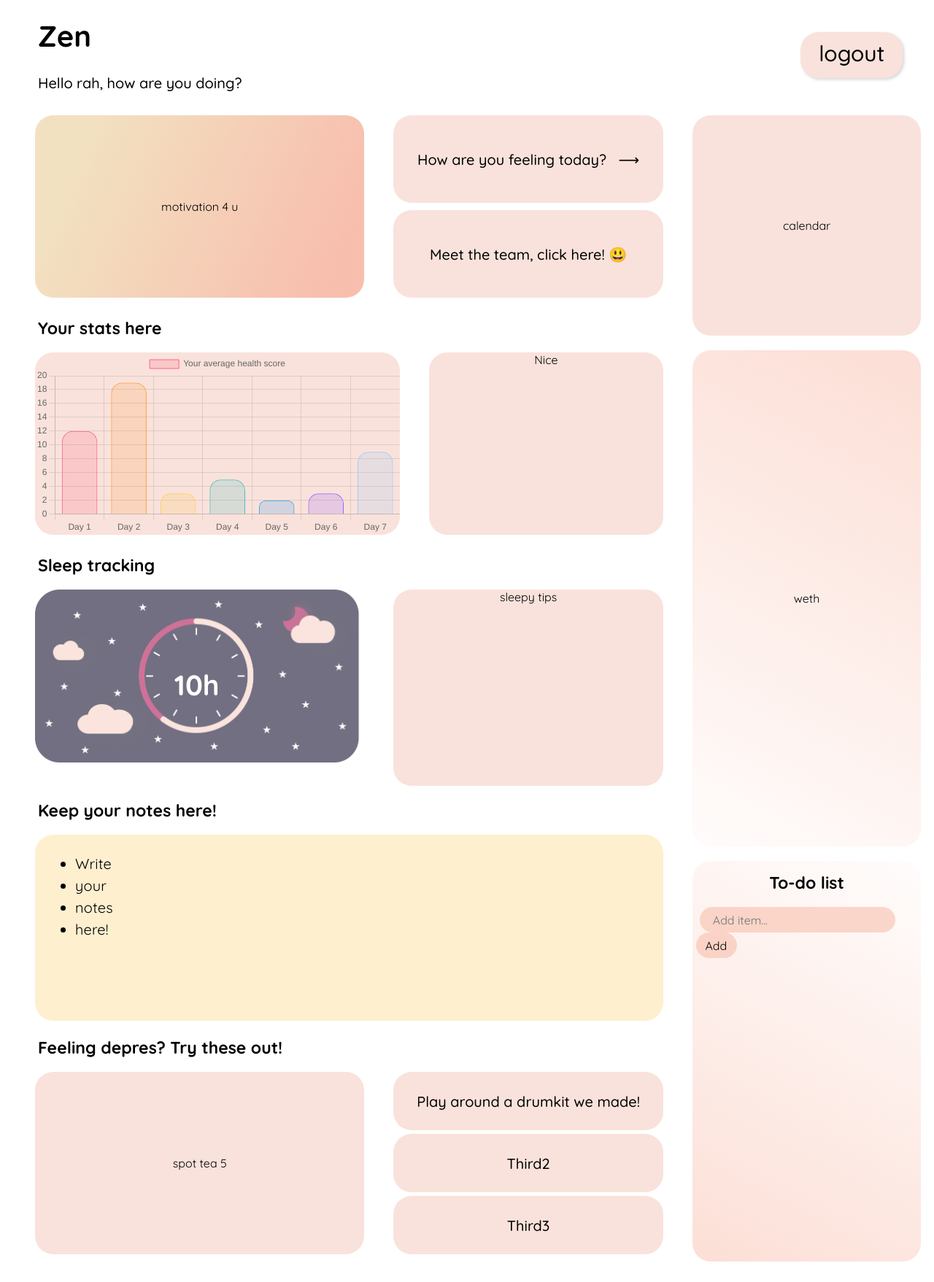
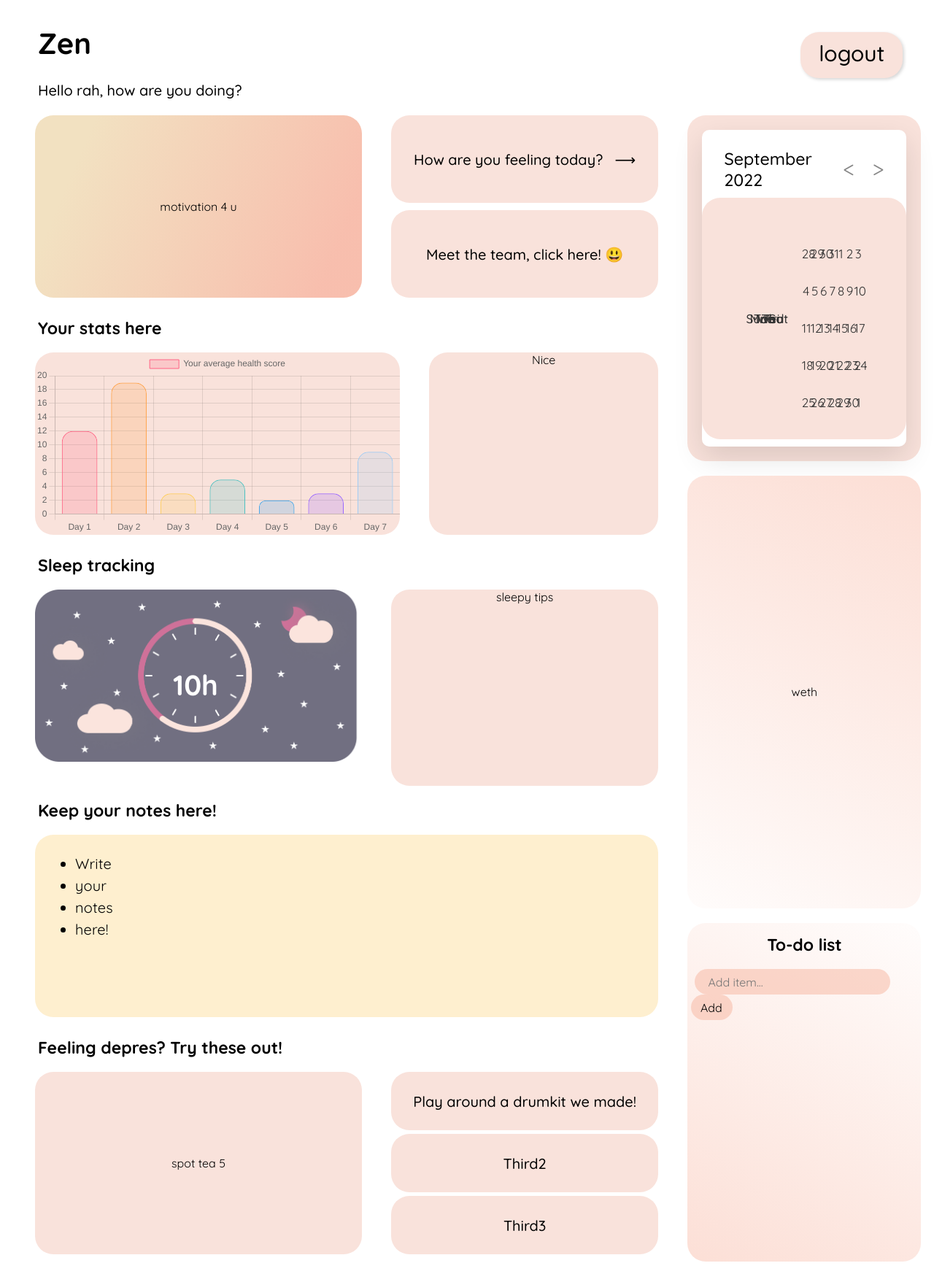
Before and after one commit to rah757/Zen, a Flask app: template templates/index.html in a window 1280 px wide. Shown: the whole page at 73% size. Run offline with Flask 3, Linux system fonts and the light colour scheme; the template is opened without the code that fills it, so the values that code supplies are empty; a map, chart or similar area stays blank.

Commit message:
added template

```diff
--- /dev/null
+++ b/static/css/cal.css
@@ -0,0 +1,91 @@
+*{
+    box-sizing: border-box;
+}
+
+.wrapper{
+    width: 450px;
+    background: #fff;
+    border-radius: 10px;
+    box-shadow: 0 15px 40px rgba(0,0,0,0.12);
+  }
+  .wrapper header{
+    display: flex;
+    align-items: center;
+    padding: 25px 30px 10px;
+    justify-content: space-between;
+  }
+  header .icons{
+    display: flex;
+  }
+  header .icons span{
+    height: 38px;
+    width: 38px;
+    margin: 0 1px;
+    cursor: pointer;
+    color: #878787;
+    text-align: center;
+    line-height: 38px;
+    font-size: 1.9rem;
+    user-select: none;
+    border-radius: 50%;
+  }
+  .icons span:last-child{
+    margin-right: -10px;
+  }
+  header .icons span:hover{
+    background: #f2f2f2;
+  }
+  header .current-date{
+    font-size: 1.45rem;
+    font-weight: 500;
+  }
+  .calendar{
+    padding: 20px;
+  }
+  .calendar ul{
+    display: flex;
+    flex-wrap: wrap;
+    list-style: none;
+    text-align: center;
+  }
+  .calendar .days{
+    margin-bottom: 20px;
+  }
+  .calendar li{
+    color: #333;
+    width: calc(100% / 7);
+    font-size: 1.07rem;
+  }
+  .calendar .weeks li{
+    font-weight: 500;
+    cursor: default;
+  }
+  .calendar .days li{
+    z-index: 1;
+    cursor: pointer;
+    position: relative;
+    margin-top: 30px;
+  }
+  .days li.inactive{
+    color: #aaa;
+  }
+  .days li.active{
+    color: #fff;
+  }
+  .days li::before{
+    position: absolute;
+    content: "";
+    left: 50%;
+    top: 50%;
+    height: 40px;
+    width: 40px;
+    z-index: -1;
+    border-radius: 50%;
+    transform: translate(-50%, -50%);
+  }
+  .days li.active::before{
+    background: #9B59B6;
+  }
+  .days li:not(.active):hover::before{
+    background: #f2f2f2;
+  }
--- a/static/css/stylemain.css
+++ b/static/css/stylemain.css
@@ -1,3 +1,4 @@
+
 body {
     display: flex;
     font-family: 'Quicksand';
@@ -26,6 +27,7 @@ h2 {
 
 h1 {
     font-size: 40px;
+    padding-top: 10px;
 }
 
 h2 {
@@ -363,3 +365,6 @@ a:active {
     flex-wrap: wrap;
     justify-content: flex-start;
 }
+
+
+/* calendar */
--- a/templates/index.html
+++ b/templates/index.html
@@ -6,6 +6,7 @@
     <meta http-equiv="X-UA-Compatible" content="IE=edge">
     <meta name="viewport" content="width=, initial-scale=1.0">
     <link rel="preconnect" href="https://fonts.googleapis.com">
+    <link rel="stylesheet" href="../static/css/cal.css">
     <link rel="preconnect" href="https://fonts.gstatic.com" crossorigin>
     <link href="https://fonts.googleapis.com/css2?family=Quicksand:wght@200;400;500;700&display=swap" rel="stylesheet">
     <link rel="stylesheet" href="../static/css/stylemain.css">
@@ -106,9 +107,68 @@
         </div>
     </div>
     <div class="right-container">
-        <div class="calendar">
-            calendar
-        </div>
+
+            <div class="calendar">
+                <div class="wrapper">
+                    <header>
+                      <p class="current-date">September 2022</p>
+                      <div class="icons">
+                        <span id="prev" class="material-symbols-rounded"><</span>
+                        <span id="next" class="material-symbols-rounded">></span>
+                      </div>
+                    </header>
+                    <div class="calendar">
+                      <ul class="weeks">
+                        <li>Sun</li>
+                        <li>Mon</li>
+                        <li>Tue</li>
+                        <li>Wed</li>
+                        <li>Thu</li>
+                        <li>Fri</li>
+                        <li>Sat</li>
+                      </ul>
+                      <ul class="days">
+                        <li>28</li>
+                        <li>29</li>
+                        <li>30</li>
+                        <li>31</li>
+                        <li>1</li>
+                        <li>2</li>
+                        <li>3</li>
+                        <li>4</li>
+                        <li>5</li>
+                        <li>6</li>
+                        <li>7</li>
+                        <li>8</li>
+                        <li>9</li>
+                        <li>10</li>
+                        <li>11</li>
+                        <li>12</li>
+                        <li>13</li>
+                        <li>14</li>
+                        <li>15</li>
+                        <li>16</li>
+                        <li>17</li>
+                        <li>18</li>
+                        <li>19</li>
+                        <li>20</li>
+                        <li>21</li>
+                        <li>22</li>
+                        <li>23</li>
+                        <li>24</li>
+                        <li>25</li>
+                        <li>26</li>
+                        <li>27</li>
+                        <li>28</li>
+                        <li>29</li>
+                        <li>30</li>
+                        <li>1</li>
+                      </ul>
+                      <ul class="days"></ul>
+                    </div>
+                  </div>
+            </div>
+
         <div class="weather rbg1">
             weth
         </div>
@@ -126,6 +186,7 @@
     </div>
     </div>
 
+    <!-- <script src="../static/js/cal.js"></script> -->
     <script src="https://cdn.jsdelivr.net/npm/chart.js"></script>
     <script src="../static/js/scriptbarchart.js"></script>
     <script src="../static/js/scripttodo.js"></script>
--- a/templates/questions.html
+++ b/templates/questions.html
@@ -23,7 +23,7 @@
             <div class="subContainer">
               <label for="q2-slider"><p>Chicken how taste?</p></label>
               <div>
-                <input type="range" name="q1" id="q1-slider" min=0 max=10 value=0 class="slider">
+                <input type="range" name="q1" id="q1-slider" min=0 max=100 value=0 class="slider">
                 <div class="score">0</div>
               </div>
             </div>
```
Also changed, not shown: static/js/cal.js (added, +47 -0 lines).
